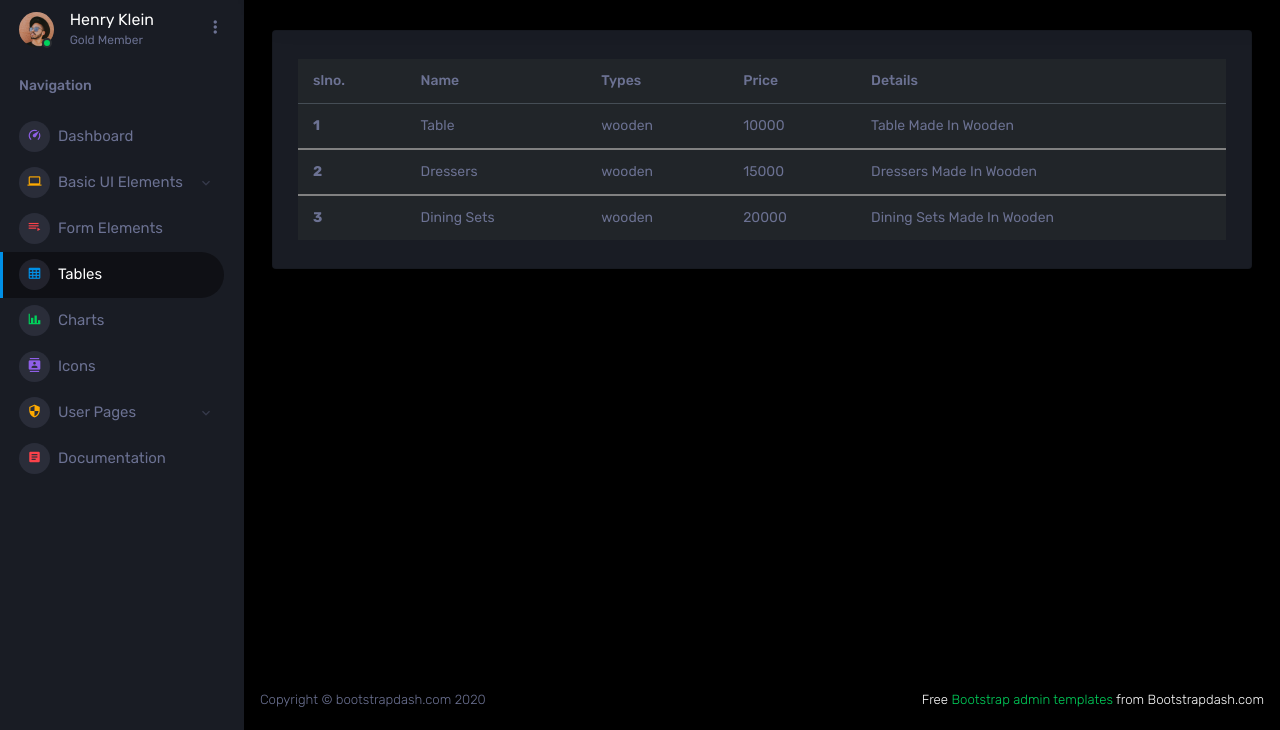
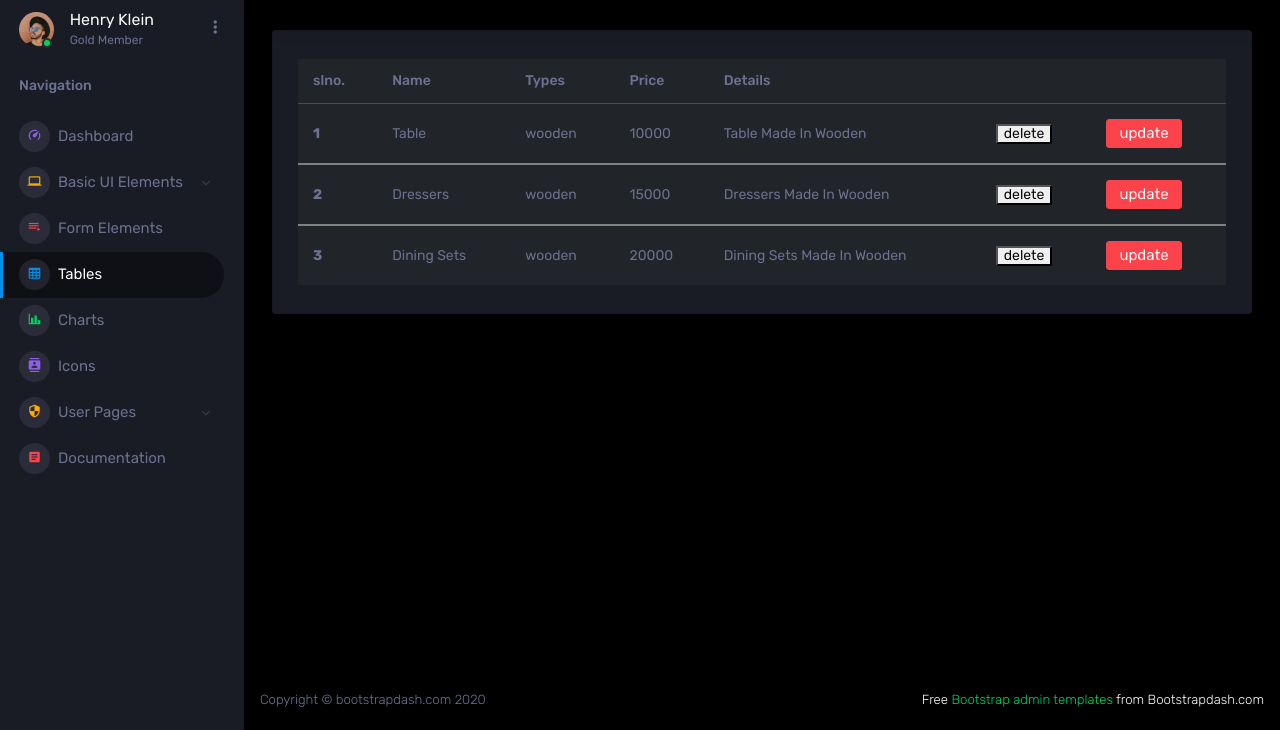
Before and after one commit to KIRANoz/django_crud_project, a Django app: page /table in a window 1280 px wide. Shown: the part 70-800 px from the top of the page. Run offline with Django 5.2, Linux system fonts and the light colour scheme; data comes from the database, SQL or seed files in the repository; both versions use the stored data as it was after the commit; some libraries are stand-ins or nearby versions.

Commit message:
projectcompleted

```diff
--- a/new_app/urls.py
+++ b/new_app/urls.py
@@ -4,8 +4,10 @@ from new_app import views
 
 urlpatterns =[
     path("home",views.home,name="home"),
-    path("index",views.index,name="index"),
+    path("",views.index,name="index"),
     path("dash",views.dash,name="dash"),
     path("data",views.furniture,name="data"),
-    path("table",views.furniture_view,name="furniture_view")
+    path("table",views.furniture_view,name="table"),
+    path("delete/<int:id>/",views.furniture_delete,name="furniture_delete"),
+    path("update/<int:id>/",views.furniture_update,name="furniture_update")
 ]
--- a/new_app/views.py
+++ b/new_app/views.py
@@ -1,4 +1,4 @@
-from django.shortcuts import render
+from django.shortcuts import render, redirect
 
 from new_app.forms import Furniture, FurnitureForm
 
@@ -21,3 +21,18 @@ def furniture(request):
 def furniture_view(request):
     data = Furniture.objects.all()
     return render(request,'view_data.html',{'data': data})
+
+def furniture_delete(request,id):
+    data = Furniture.objects.get(id=id)
+    data.delete()
+    return redirect("furniture_view")
+
+def furniture_update(request,id):
+    data = Furniture.objects.get(id=id)
+    form = FurnitureForm(instance = data)
+    if request.method == 'POST':
+        data = FurnitureForm(request.POST,instance=data)
+        if data.is_valid():
+            data.save()
+            return redirect("furniture_view")
+    return render(request,'update.html',{'form':form})
--- a/templates/index.html
+++ b/templates/index.html
@@ -67,7 +67,7 @@
 							<div class="intro-excerpt">
 								<h1>Modern Interior <span clsas="d-block">Design Studio</span></h1>
 								<p class="mb-4">Donec vitae odio quis nisl dapibus malesuada. Nullam ac aliquet velit. Aliquam vulputate velit imperdiet dolor tempor tristique.</p>
-								<p><a href=" {% static '' %} " class="btn btn-secondary me-2">Shop Now</a><a href="#" class="btn btn-white-outline">Explore</a></p>
+								<p><a href="{% url 'data' %}" class="btn btn-secondary me-2">Add Product</a><a href="{% url 'table' %}" class="btn btn-white-outline">View Product</a></p>
 							</div>
 						</div>
 						<div class="col-lg-7">
--- a/templates/view_data.html
+++ b/templates/view_data.html
@@ -19,6 +19,16 @@
       <td>{{i.Types}}</td>
       <td>{{i.Price}}</td>
       <td>{{i.Details}}</td>
+      <td>
+      <form action="{% url 'furniture_delete' i.id %}" method="POST">
+        {% csrf_token %}
+        <button type="submit">delete</button>
+      </form>
+      </td>
+      <td>
+        <a href = "{% url 'furniture_update' i.id %}" class="btn btn-danger">update</a>
+      </td>
+
     </tr>
 
   </tbody>
```
Also changed, not shown: templates/update.html (added, +10 -0 lines), db.sqlite3.
